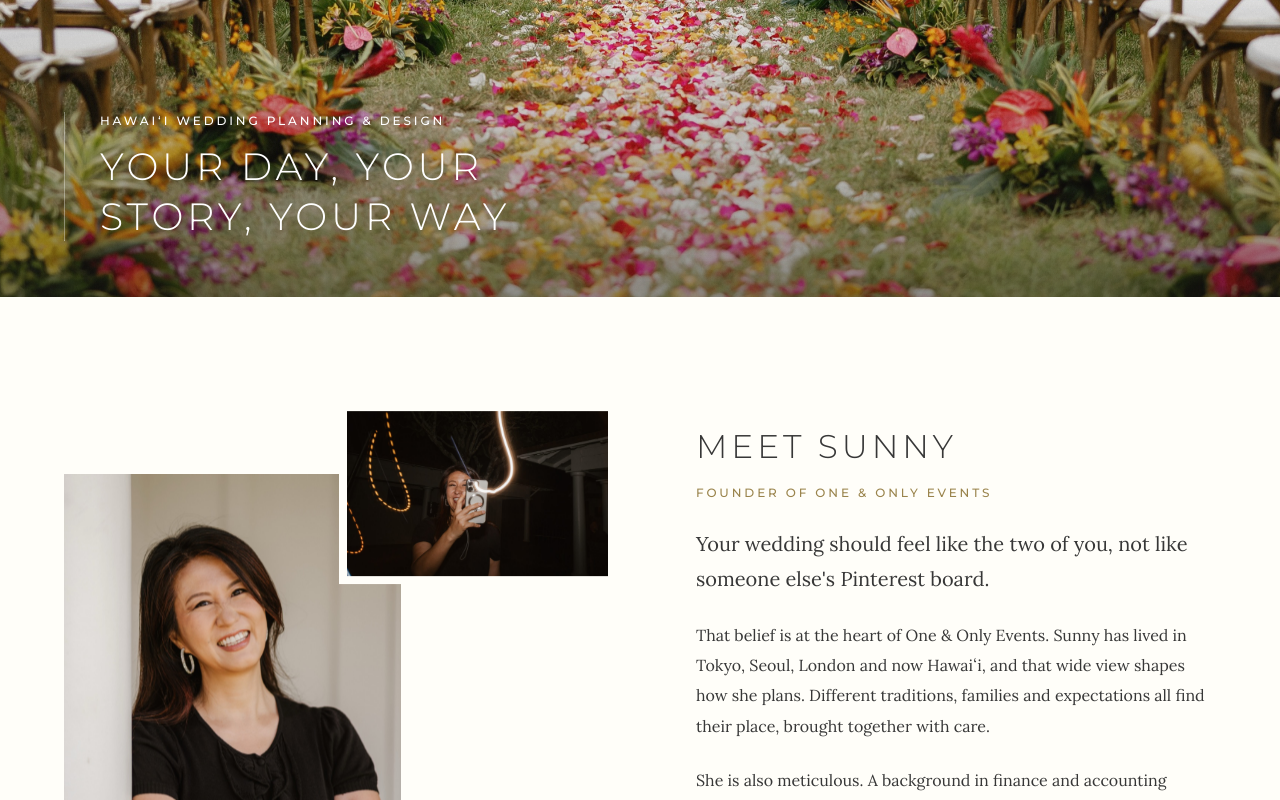
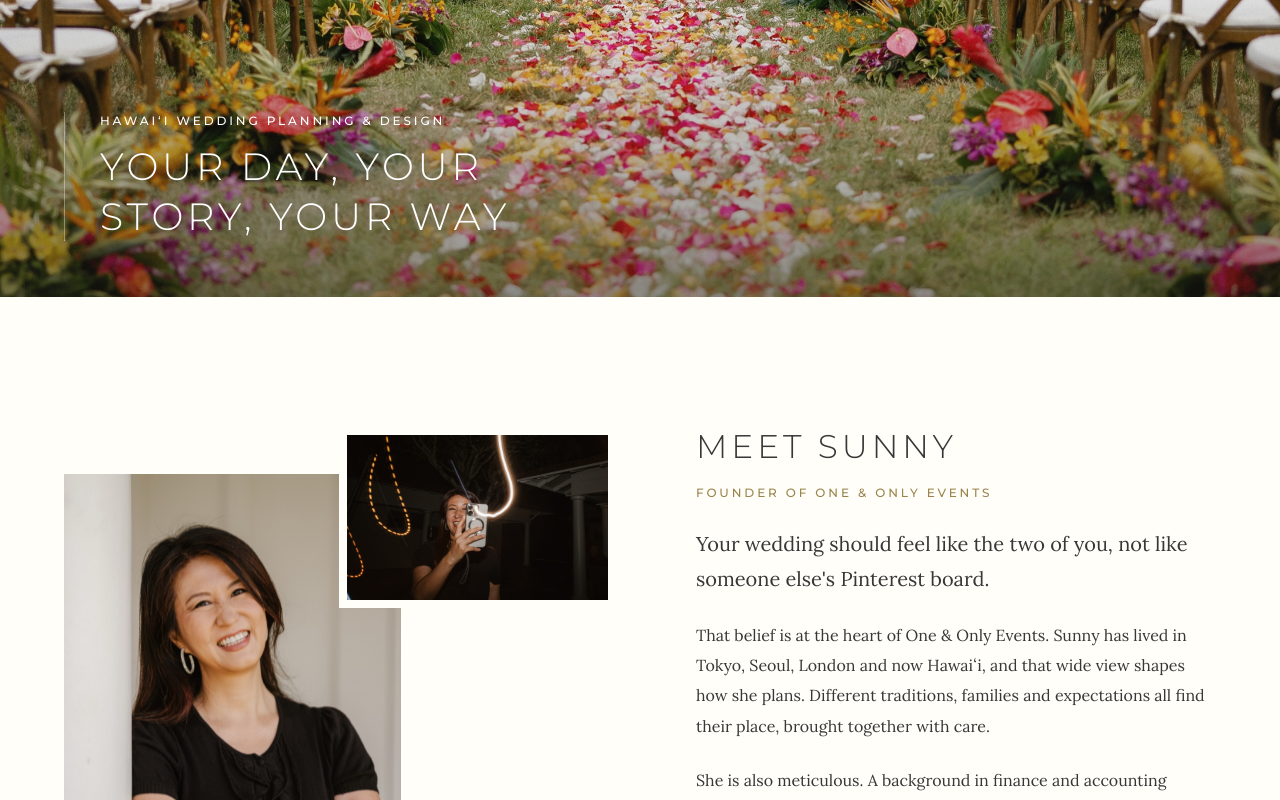
Before and after one commit to gatherwiseio/one-only-events, a Next.js app: page / in a window 1280 px wide. Shown: the part 439-1239 px from the top of the page. Built offline with nearby package versions, Linux system fonts and the light colour scheme.

Commit message:
Pin the phone photo level with the Meet Sunny heading
Co-Authored-By: Claude Opus 5.5 <noreply@anthropic.com>

```diff
--- a/src/app/globals.css
+++ b/src/app/globals.css
@@ -258,7 +258,8 @@
   }
   .about-mosaic > :nth-child(2) {
     left: 52%;
-    top: 0;
+    /* level with the top of the "Meet Sunny" capitals, which sit ~0.31em below the title's box */
+    top: calc(var(--text-title) * 0.31);
     width: 48%;
     height: 26%;
   }
--- a/src/components/sections/About.tsx
+++ b/src/components/sections/About.tsx
@@ -3,7 +3,7 @@ import { Button } from "@/components/Button";
 import { SectionHeading } from "@/components/SectionHeading";
 import { about } from "@/content/site";
 
-const speedClass = { a: "parallax-a", b: "parallax-b", c: "parallax-c" } as const;
+const speedClass = { a: "parallax-a", b: "parallax-b", c: "parallax-c", none: "" } as const;
 
 export function About() {
   return (
--- a/src/content/site.ts
+++ b/src/content/site.ts
@@ -61,7 +61,7 @@ export const hero = {
   ] satisfies Slide[],
 };
 
-export type AboutPhoto = { src: string; alt: string; speed: "a" | "b" | "c" };
+export type AboutPhoto = { src: string; alt: string; speed: "a" | "b" | "c" | "none" };
 
 export const about = {
   title: "Meet Sunny",
@@ -76,7 +76,7 @@ export const about = {
     {
       src: "/images/sunny/sunny-light-painting-close.jpg",
       alt: "Sunny laughing as she snaps a photo on her phone beneath ribbons of light at a nighttime celebration",
-      speed: "a",
+      speed: "none",
     },
     {
       src: "/images/sunny/sunny-styling-table.jpg",
```
Also changed, not shown: 1 other file (tests, documents, lock files or other folders).
